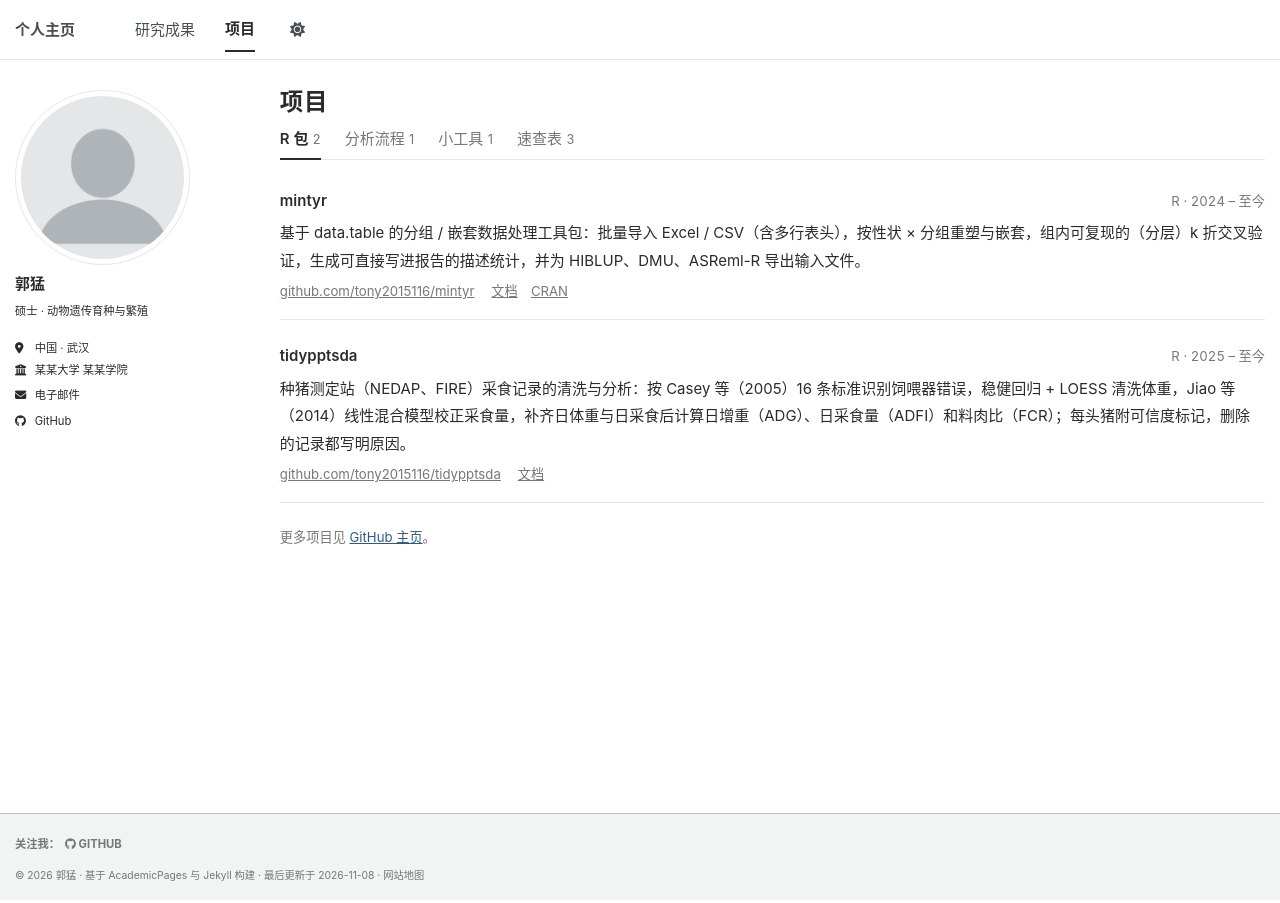
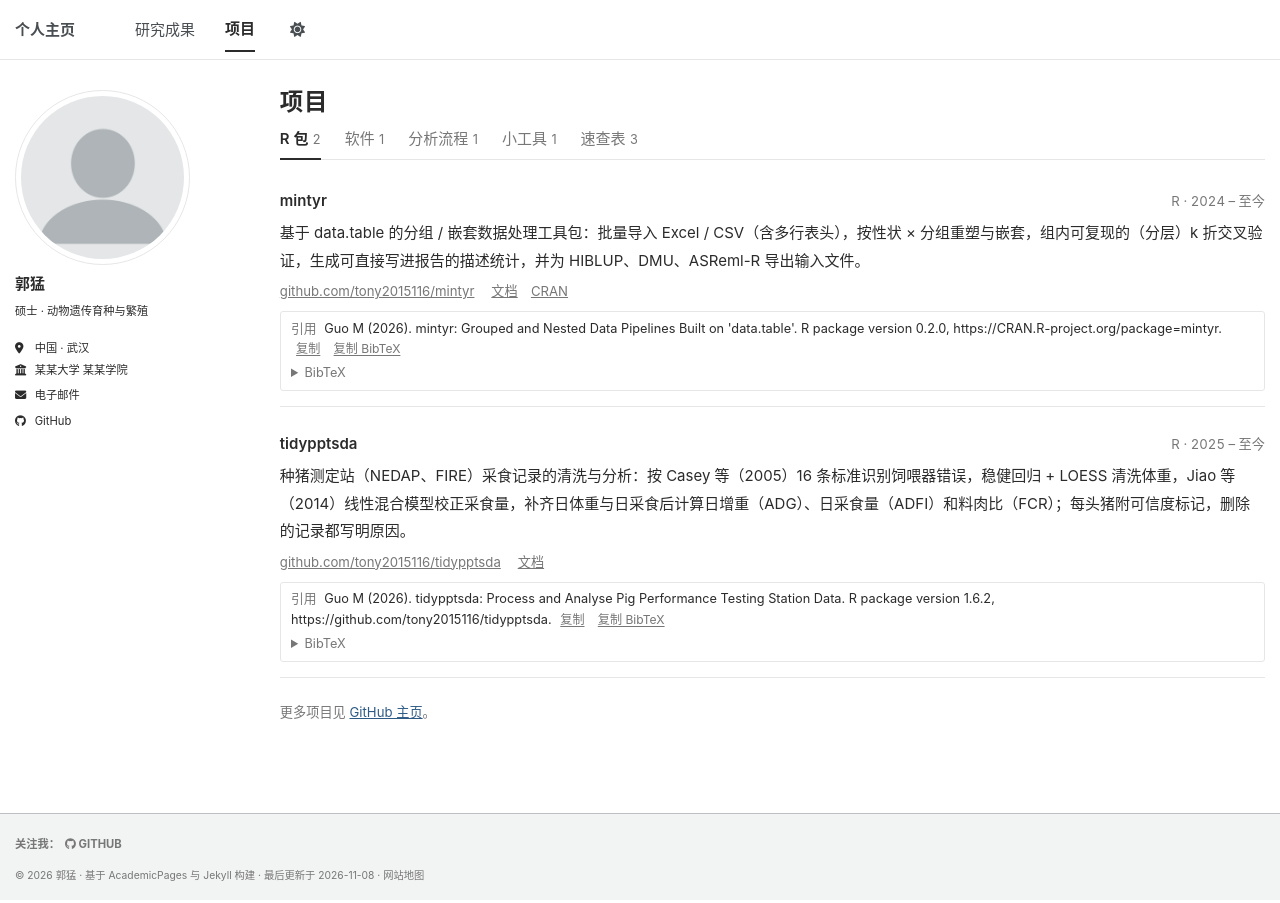
Before and after one commit to tony2015116/tony2015116.github.io, a Jekyll site: the page built from _pages/portfolio.html, in a window 1280 px wide. Built offline with Jekyll 4.4.1, drawn with Linux system fonts in a browser that asks for light colours; a script bundle is joined from its source files by our own code.

Commit message:
项目页：新增“软件”分类，项目支持引用信息
- “软件”分类放在“R 包”之后（目前为示例条目，待替换）
- 项目新增可选字段 citation（引用文字，带“复制”按钮）和 bibtex（可展开、可复制）
- mintyr、tidypptsda 补充引用信息，版本号取自 CRAN / DESCRIPTION
- BibTeX 从页面中的 <pre> 复制，避免 HTML 压缩吞掉换行

Co-Authored-By: Claude Opus 5.5 <noreply@anthropic.com>
Claude-Session: https://claude.ai/code/session_01EG2X4wrUSb5n4zhBsHNDRD

```diff
--- a/_data/projects.yml
+++ b/_data/projects.yml
@@ -12,6 +12,8 @@
 #   language:    主要语言（可选）
 #   year:        开始年份或时间段（可选）
 #   links:       其他链接（可选），如文档、CRAN、论文
+#   citation:    引用信息（可选），显示在项目下方，带“复制”按钮。发布新版本后记得改版本号
+#   bibtex:      BibTeX 格式的引用（可选），点“BibTeX”展开。用 | 开头，下面每行缩进写
 
 - category: "R 包"
   key: "r-packages"
@@ -26,6 +28,15 @@
           url: "https://tony2015116.github.io/mintyr/"
         - title: "CRAN"
           url: "https://CRAN.R-project.org/package=mintyr"
+      citation: "Guo M (2026). mintyr: Grouped and Nested Data Pipelines Built on 'data.table'. R package version 0.2.0, https://CRAN.R-project.org/package=mintyr."
+      bibtex: |
+        @Manual{mintyr,
+          title = {mintyr: Grouped and Nested Data Pipelines Built on 'data.table'},
+          author = {Meng Guo},
+          year = {2026},
+          note = {R package version 0.2.0},
+          url = {https://CRAN.R-project.org/package=mintyr},
+        }
     - name: "tidypptsda"
       repo: "tony2015116/tidypptsda"
       description: "种猪测定站（NEDAP、FIRE）采食记录的清洗与分析：按 Casey 等（2005）16 条标准识别饲喂器错误，稳健回归 + LOESS 清洗体重，Jiao 等（2014）线性混合模型校正采食量，补齐日体重与日采食后计算日增重（ADG）、日采食量（ADFI）和料肉比（FCR）；每头猪附可信度标记，删除的记录都写明原因。"
@@ -34,6 +45,26 @@
       links:
         - title: "文档"
           url: "https://tony2015116.github.io/tidypptsda/"
+      citation: "Guo M (2026). tidypptsda: Process and Analyse Pig Performance Testing Station Data. R package version 1.6.2, https://github.com/tony2015116/tidypptsda."
+      bibtex: |
+        @Manual{tidypptsda,
+          title = {tidypptsda: Process and Analyse Pig Performance Testing Station Data},
+          author = {Meng Guo},
+          year = {2026},
+          note = {R package version 1.6.2},
+          url = {https://github.com/tony2015116/tidypptsda},
+        }
+
+- category: "软件"
+  key: "software"
+  items:
+    # TODO：替换为你的软件。示例条目，可复制修改；全部删除后这个分类会自动隐藏
+    - name: "示例软件 V1.0"
+      repo: "tony2015116/sample-software"
+      description: "一句话说明软件做什么、给谁用、解决什么问题。"
+      language: "Windows / R Shiny"
+      year: "2026"
+      citation: "Guo M (2026). 示例软件 V1.0. 计算机软件著作权，登记号 2026SR0000000."
 
 - category: "分析流程"
   key: "pipelines"
--- a/_pages/portfolio.html
+++ b/_pages/portfolio.html
@@ -34,6 +34,16 @@ author_profile: true
         {% if p.repo %}<a href="https://github.com/{{ p.repo }}">github.com/{{ p.repo }}</a>{% endif %}
         {% for l in p.links %}<a href="{{ l.url }}">{{ l.title }}</a>{% endfor %}
       </div>
+      {% if p.citation or p.bibtex %}
+      <div class="cite">
+        {% if p.citation %}<span class="cite-label">引用</span><span class="cite-text">{{ p.citation }}</span>{% endif %}
+        <span class="cite-actions">
+          {% if p.citation %}<button type="button" class="cite-copy" data-copy="{{ p.citation | escape }}">复制</button>{% endif %}
+          {% if p.bibtex %}<button type="button" class="cite-copy" data-copy-bibtex="1">复制 BibTeX</button>{% endif %}
+        </span>
+        {% if p.bibtex %}<details><summary>BibTeX</summary><pre>{{ p.bibtex | strip | escape }}</pre></details>{% endif %}
+      </div>
+      {% endif %}
     </li>
   {% endfor %}
   </ul>
@@ -46,3 +56,26 @@ author_profile: true
 {% endif %}
 
 {% include category-tabs.html %}
+
+<script>
+/* 复制引用：先用剪贴板接口，不可用时退回到选中文本 */
+document.querySelectorAll('.cite-copy').forEach(function (btn) {
+  btn.addEventListener('click', function () {
+    var pre = btn.closest('.cite').querySelector('pre');
+    var text = btn.hasAttribute('data-copy-bibtex') && pre ? pre.textContent : btn.getAttribute('data-copy');
+    var label = btn.textContent;
+    function done(msg) { btn.textContent = msg; setTimeout(function () { btn.textContent = label; }, 1500); }
+    function fallback() {
+      var ta = document.createElement('textarea');
+      ta.value = text; ta.setAttribute('readonly', ''); ta.style.position = 'absolute'; ta.style.left = '-9999px';
+      document.body.appendChild(ta); ta.select();
+      var ok = false; try { ok = document.execCommand('copy'); } catch (e) {}
+      document.body.removeChild(ta);
+      done(ok ? '已复制' : '请手动复制');
+    }
+    if (navigator.clipboard && window.isSecureContext) {
+      navigator.clipboard.writeText(text).then(function () { done('已复制'); }, fallback);
+    } else { fallback(); }
+  });
+});
+</script>
--- a/_sass/_custom.scss
+++ b/_sass/_custom.scss
@@ -166,6 +166,35 @@ html { font-size: 14px; }
   .pub-links a { color: var(--global-text-color-light); border-bottom-color: var(--global-border-color); margin-right: 1em; overflow-wrap: anywhere; }
 }
 
+/* 项目引用信息 */
+.project-list .cite {
+  margin: 0.6em 0 0;
+  padding: 0.5em 0.8em;
+  border: 1px solid var(--global-border-color);
+  border-radius: 3px;
+  font-size: 0.85em;
+  line-height: 1.6;
+  color: var(--global-text-color);
+  .cite-label { color: var(--global-text-color-light); margin-right: 0.6em; }
+  .cite-text { overflow-wrap: anywhere; }
+  .cite-actions { display: inline-block; margin-left: 0.4em; }
+  .cite-copy {
+    font: inherit; font-size: 0.95em;
+    color: var(--global-text-color-light);
+    background: none; border: none; padding: 0; margin-right: 0.8em;
+    cursor: pointer; text-decoration: underline; text-underline-offset: 0.2em;
+  }
+  .cite-copy:hover, .cite-copy:focus-visible { color: var(--global-text-color); }
+  details { margin-top: 0.3em; }
+  summary { cursor: pointer; color: var(--global-text-color-light); width: fit-content; }
+  pre {
+    margin: 0.4em 0 0; padding: 0.6em 0.8em;
+    font-size: 0.95em; line-height: 1.5;
+    background: var(--global-code-background-color);
+    overflow-x: auto; white-space: pre;
+  }
+}
+
 @media (max-width: 600px) {
   .work-items li { flex-direction: column; gap: 0.1em; }
   .work-items .y { flex: none; }
```
